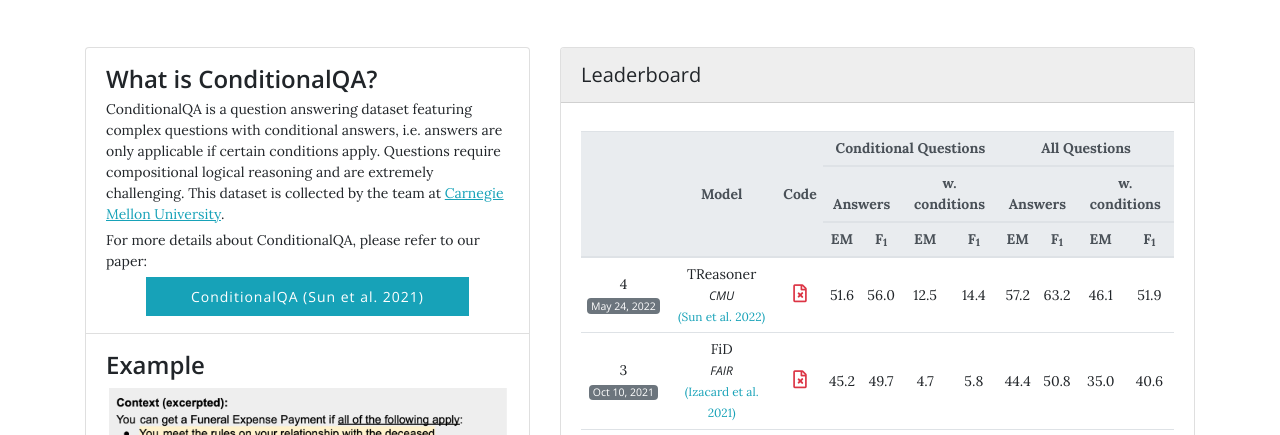
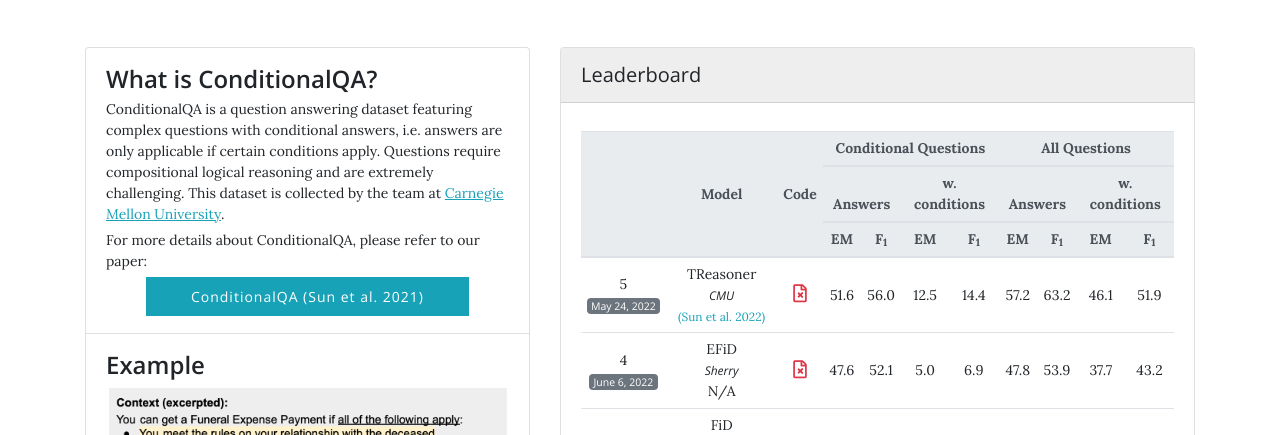
Before and after one commit to haitian-sun/haitian-sun.github.io, a plain HTML site: page conditionalqa/index.html in a window 1280 px wide. Shown: the part 310-745 px from the top of the page. Drawn offline with nearby package versions, Linux system fonts and the light colour scheme.

Commit message:
add results

```diff
--- a/conditionalqa/index.html
+++ b/conditionalqa/index.html
@@ -230,7 +230,7 @@
         </thead>
         <tbody>
           <tr>
-            <td scope="row" class='align-middle text-center'>4<br>
+            <td scope="row" class='align-middle text-center'>5<br>
               <span class="badge badge-secondary">May 24, 2022</span></td>
             <td class='align-middle text-center'>TReasoner<br/>
               <span class="affiliation">CMU</span><br/><a href="https://arxiv.org/pdf/2205.12898.pdf" class="paperlink">(Sun et al. 2022)</a></td>
@@ -243,6 +243,21 @@
             <td class='align-middle text-center'>63.2</td>
             <td class='align-middle text-center'>46.1</td>
             <td class='align-middle text-center'>51.9</td>
+          </tr>
+          <tr>
+            <td scope="row" class='align-middle text-center'>4<br>
+              <span class="badge badge-secondary">June 6, 2022</span></td>
+            <td class='align-middle text-center'>EFiD<br/>
+              <span class="affiliation">Sherry</span><br/>N/A</td>
+            <td class='align-middle text-center'><div class="crossed"><i class="far fa-file text-danger"></i></div></td>
+            <td class='align-middle text-center'>47.6</td>
+            <td class='align-middle text-center'>52.1</td>
+            <td class='align-middle text-center'>5.0</td>
+            <td class='align-middle text-center'>6.9</td>
+            <td class='align-middle text-center'>47.8</td>
+            <td class='align-middle text-center'>53.9</td>
+            <td class='align-middle text-center'>37.7</td>
+            <td class='align-middle text-center'>43.2</td>
           </tr>
           <tr>
             <td scope="row" class='align-middle text-center'>3<br>
```
